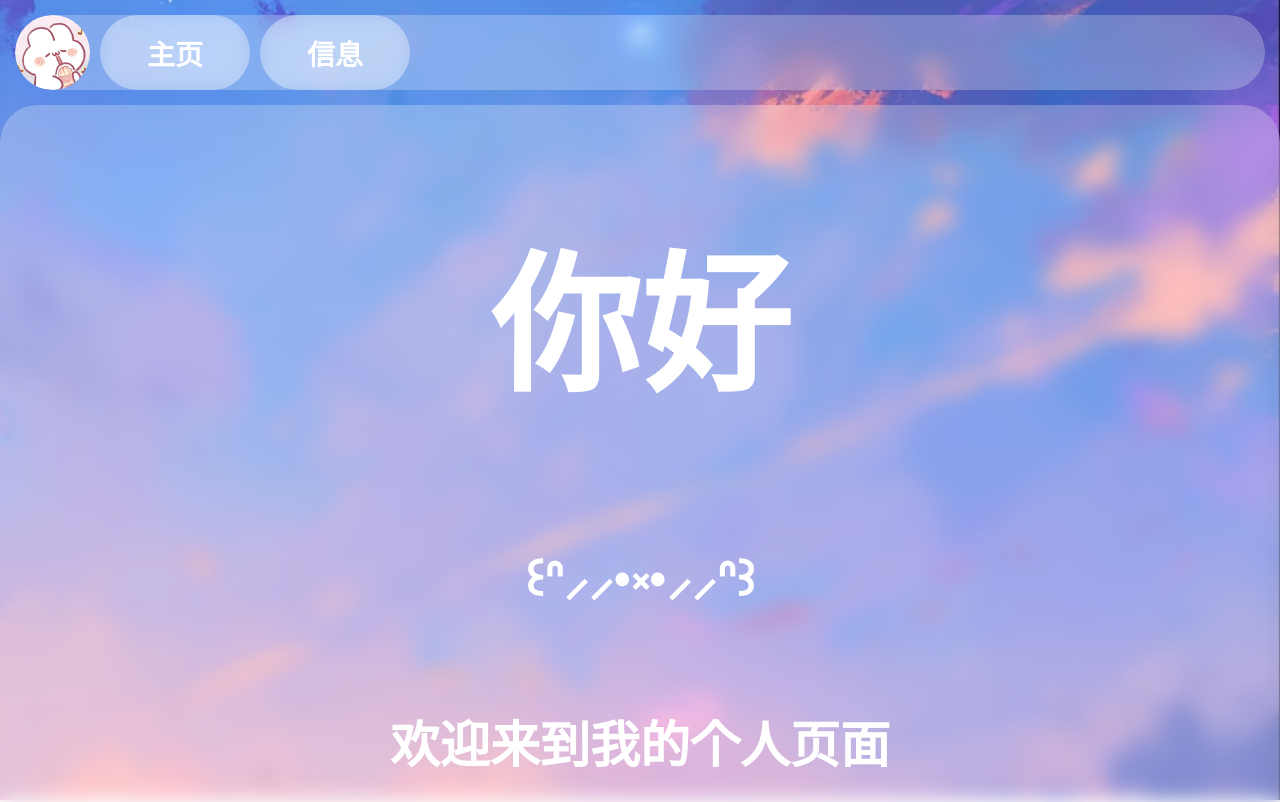
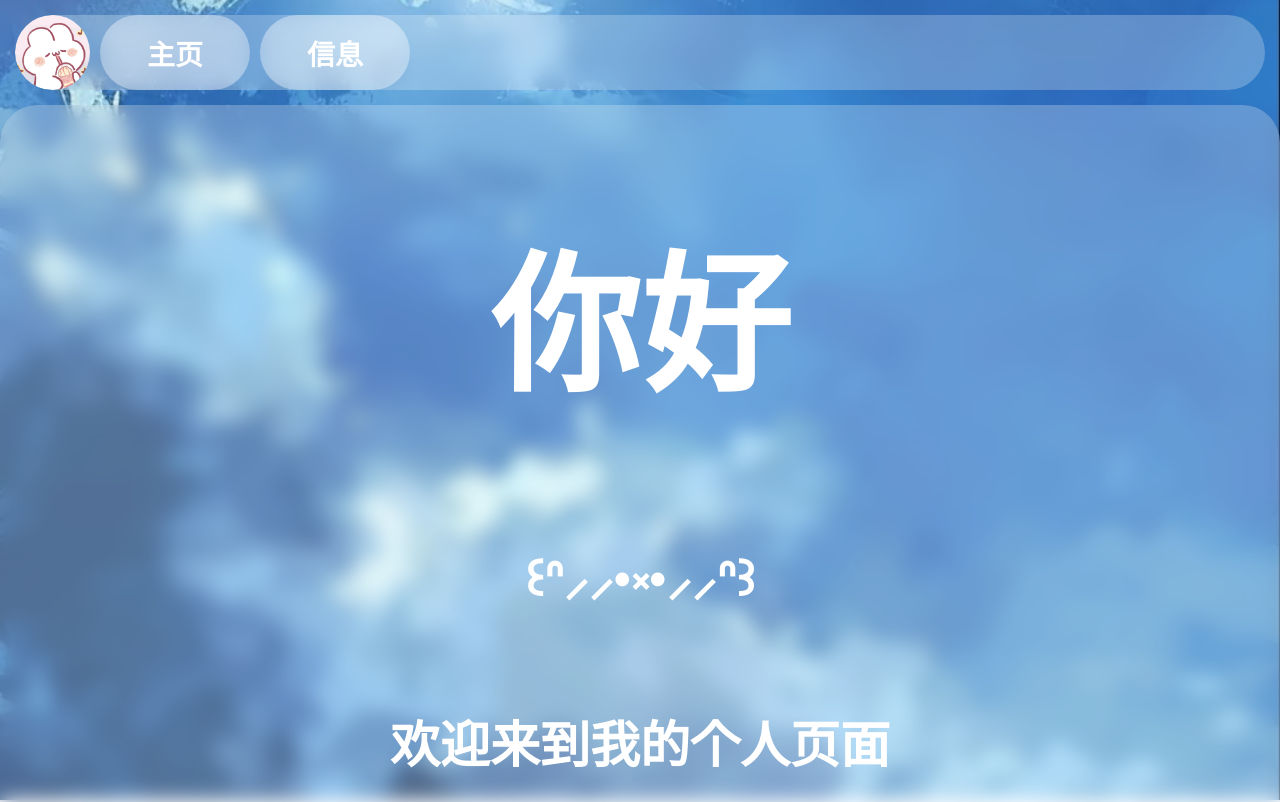
Before and after one commit to TMyxGames/my-homepage, a Vue app: page /PageHome in a window 1280 px wide. Shown: the top 802 px of the page. Built offline with nearby package versions, Linux system fonts and the light colour scheme; a web font is replaced by a local one.

Commit message:
test commit

```diff
--- a/src/App.vue
+++ b/src/App.vue
@@ -1,6 +1,6 @@
 <template>
-  <GlobalBackground :imgSrc="require('@/assets/backgrounds/黄昏.png')" />
-
+  <!-- <GlobalBackground :imgSrc="require('@/assets/backgrounds/黄昏.png')" /> -->
+  <GlobalBackground autoTimeChange/>
   <div class="container">
 
     <GlobalHeader class="header">
```
